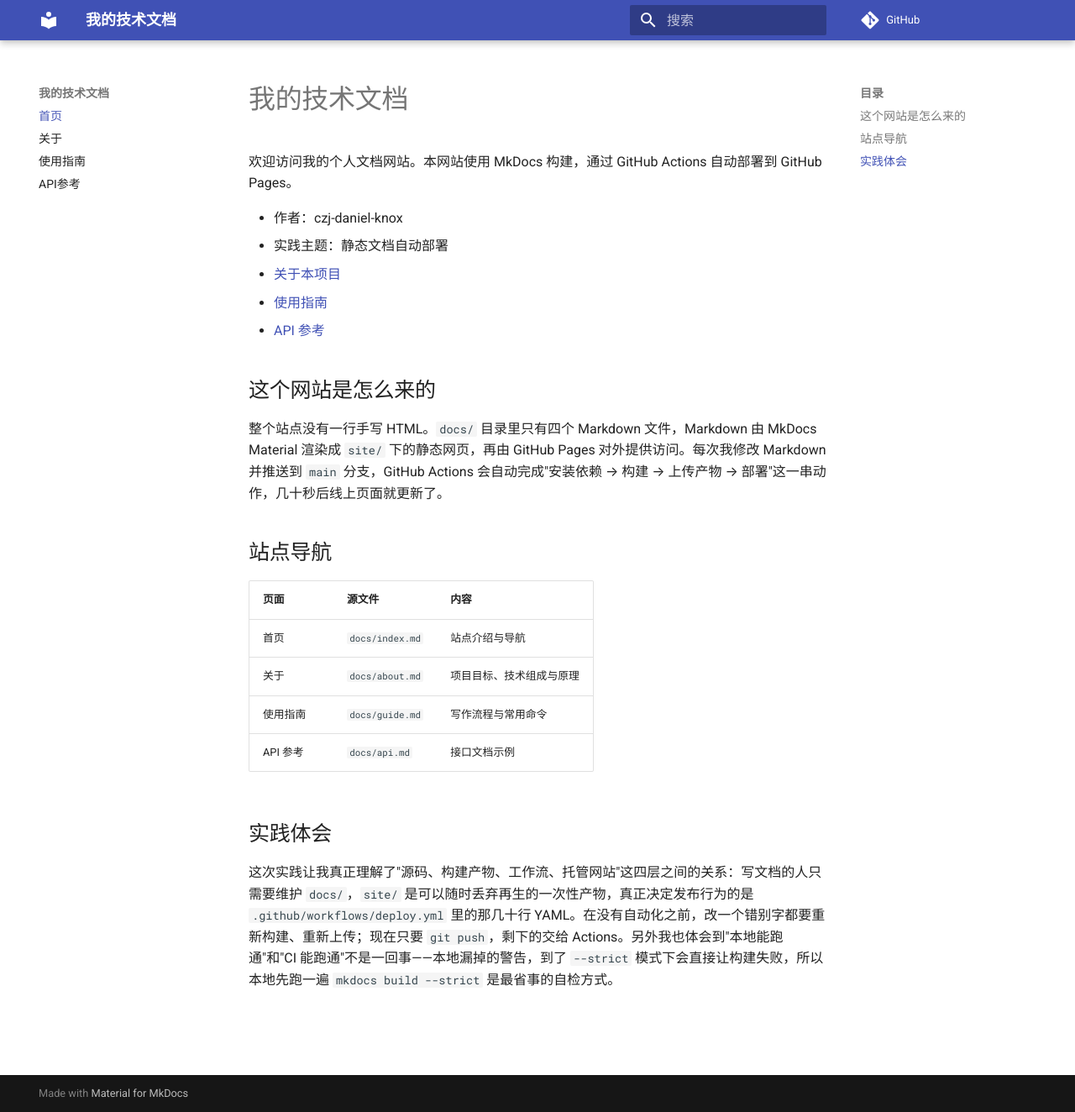
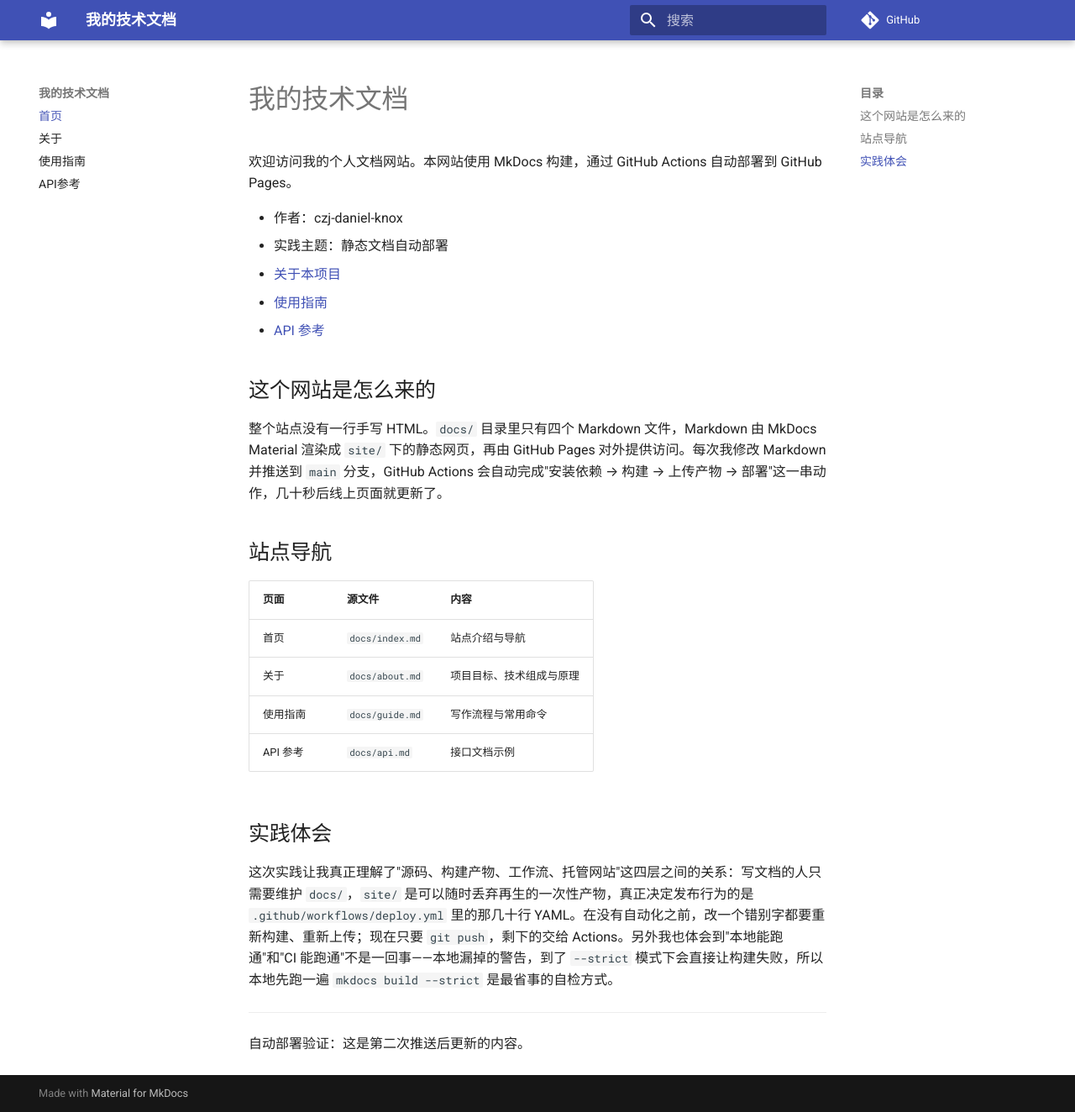
Before and after one commit to czj-daniel-knox/SAD-homework03-202611, an MkDocs documentation site: the page built from docs/index.md, in a window 1280 px wide and 1324 px high. Shown: the whole window at 84% size. Built offline with MkDocs 1.6.1 and Material for MkDocs 9.7.7, drawn with Linux system fonts in a browser that asks for light colours; comment, search, counter and statistics services are not loaded.

Commit message:
验证文档修改后自动更新网站

```diff
--- a/docs/index.md
+++ b/docs/index.md
@@ -24,3 +24,7 @@
 ## 实践体会
 
 这次实践让我真正理解了"源码、构建产物、工作流、托管网站"这四层之间的关系：写文档的人只需要维护 `docs/`，`site/` 是可以随时丢弃再生的一次性产物，真正决定发布行为的是 `.github/workflows/deploy.yml` 里的那几十行 YAML。在没有自动化之前，改一个错别字都要重新构建、重新上传；现在只要 `git push`，剩下的交给 Actions。另外我也体会到"本地能跑通"和"CI 能跑通"不是一回事——本地漏掉的警告，到了 `--strict` 模式下会直接让构建失败，所以本地先跑一遍 `mkdocs build --strict` 是最省事的自检方式。
+
+---
+
+自动部署验证：这是第二次推送后更新的内容。
```
